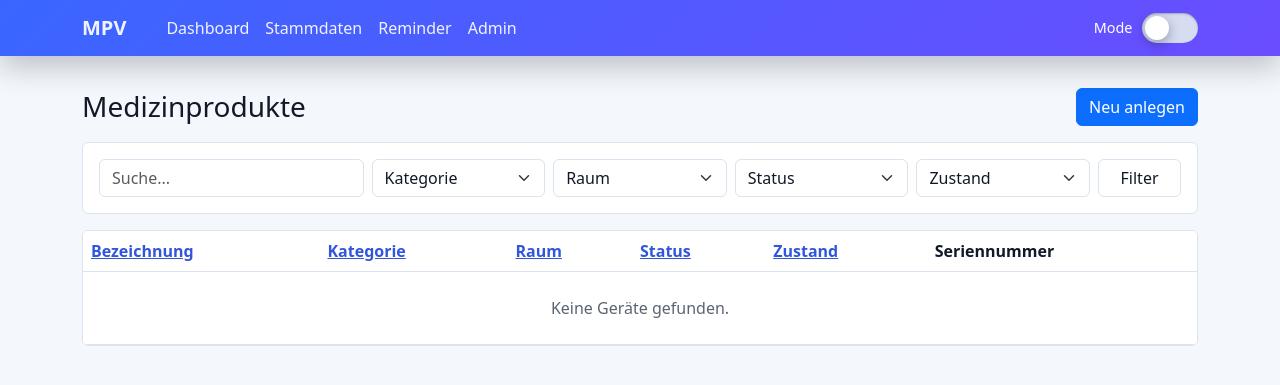
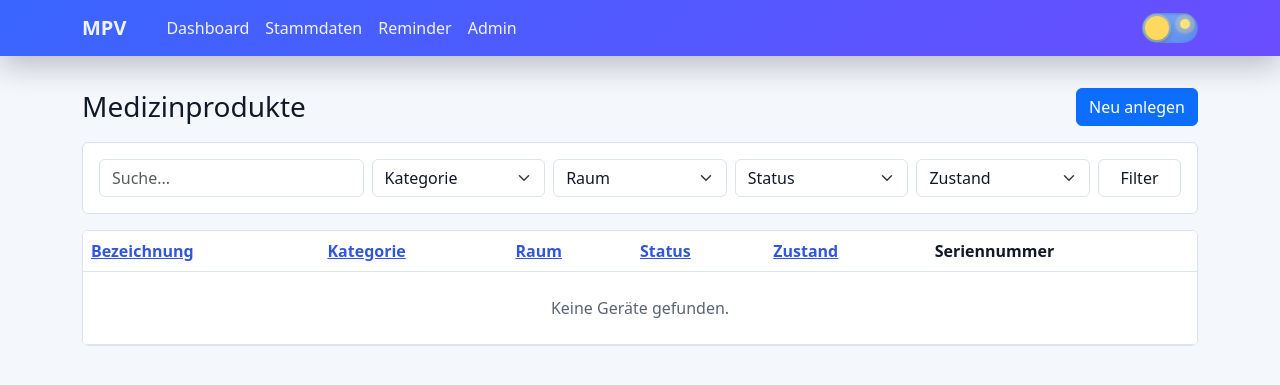
Before and after one commit to fjhzi/MPV, a Django app: page / in a window 1280 px wide. Shown: the top 385 px of the page. Run offline with Django 5.2, Linux system fonts and the light colour scheme; data that the repository does not hold is empty.

Commit message:
fix(ui): make day-night toggle states clearly distinct

```diff
--- a/templates/base.html
+++ b/templates/base.html
@@ -18,8 +18,7 @@
       --mpv-muted: #5b6472;
       --row-overdue: #f8d7da;
       --row-warning: #fff3cd;
-      --toggle-track: #d6ddf0;
-      --toggle-knob: #ffffff;
+      --toggle-crater: #d2d9ea;
     }
 
     html[data-theme="dark"] {
@@ -34,8 +33,7 @@
       --mpv-muted: #afbdd6;
       --row-overdue: rgba(248, 88, 112, 0.25);
       --row-warning: rgba(255, 201, 87, 0.22);
-      --toggle-track: #3a4d70;
-      --toggle-knob: #f9f3c4;
+      --toggle-crater: #dbe4ff;
     }
 
     body {
@@ -66,9 +64,6 @@
     .theme-toggle {
       display: inline-flex;
       align-items: center;
-      gap: 0.6rem;
-      color: #fff;
-      font-size: 0.9rem;
       user-select: none;
     }
 
@@ -81,19 +76,43 @@
       width: 56px;
       height: 30px;
       border-radius: 999px;
-      background: var(--toggle-track);
-      transition: background-color 0.25s ease;
-      box-shadow: inset 0 1px 2px rgba(0, 0, 0, 0.25);
+      background: linear-gradient(135deg, #7fb6ff, #5a86ee);
+      transition: background-color 0.25s ease, background-image 0.25s ease;
+      box-shadow: inset 0 1px 3px rgba(0, 0, 0, 0.22);
       cursor: pointer;
+      overflow: hidden;
+    }
+
+    .theme-toggle .track::before,
+    .theme-toggle .track::after {
+      content: "";
+      position: absolute;
+      pointer-events: none;
+      transition: opacity 0.28s ease;
     }
 
     .theme-toggle .track::before {
-      content: "☀️";
-      position: absolute;
-      top: 4px;
-      left: 6px;
-      font-size: 14px;
-      opacity: 0.85;
+      width: 10px;
+      height: 10px;
+      top: 6px;
+      right: 8px;
+      border-radius: 50%;
+      background: #ffe27a;
+      box-shadow:
+        0 0 0 5px rgba(255, 226, 122, 0.2),
+        0 0 10px rgba(255, 226, 122, 0.75);
+      opacity: 1;
+    }
+
+    .theme-toggle .track::after {
+      inset: 0;
+      border-radius: inherit;
+      opacity: 0;
+      background:
+        radial-gradient(circle at 22% 35%, rgba(255, 255, 255, 0.85) 0 1.2px, transparent 1.3px),
+        radial-gradient(circle at 36% 62%, rgba(255, 255, 255, 0.75) 0 1.2px, transparent 1.3px),
+        radial-gradient(circle at 79% 34%, rgba(255, 255, 255, 0.7) 0 1.1px, transparent 1.2px),
+        linear-gradient(135deg, #233147, #182235);
     }
 
     .theme-toggle .knob {
@@ -103,19 +122,58 @@
       width: 24px;
       height: 24px;
       border-radius: 50%;
-      background: var(--toggle-knob);
-      transition: transform 0.28s cubic-bezier(.34, 1.56, .64, 1), background-color 0.25s ease;
-      box-shadow: 0 4px 12px rgba(15, 23, 36, 0.35);
+      background: #ffd85f;
+      transition: transform 0.28s cubic-bezier(.34, 1.56, .64, 1), background-color 0.25s ease, box-shadow 0.25s ease;
+      box-shadow:
+        0 0 0 2px rgba(255, 216, 95, 0.35),
+        0 4px 10px rgba(15, 23, 36, 0.3);
+    }
+
+    .theme-toggle .knob::before,
+    .theme-toggle .knob::after {
+      content: "";
+      position: absolute;
+      border-radius: 50%;
+      background: var(--toggle-crater);
+      opacity: 0;
+      transition: opacity 0.2s ease;
+    }
+
+    .theme-toggle .knob::before {
+      width: 7px;
+      height: 7px;
+      top: 6px;
+      left: 5px;
+    }
+
+    .theme-toggle .knob::after {
+      width: 4px;
+      height: 4px;
+      top: 14px;
+      left: 13px;
+    }
+
+    .theme-toggle input:checked + .track {
+      background: #233147;
     }
 
     .theme-toggle input:checked + .track .knob {
       transform: translateX(26px);
+      background: #f4f6ff;
+      box-shadow: 0 4px 10px rgba(15, 23, 36, 0.38);
     }
 
     .theme-toggle input:checked + .track::before {
-      content: "🌙";
-      left: auto;
-      right: 7px;
+      opacity: 0;
+    }
+
+    .theme-toggle input:checked + .track::after {
+      opacity: 1;
+    }
+
+    .theme-toggle input:checked + .track .knob::before,
+    .theme-toggle input:checked + .track .knob::after {
+      opacity: 1;
     }
 
     .card,
@@ -169,7 +227,6 @@
     </div>
 
     <label class="theme-toggle mb-0" for="theme-switch">
-      <span>Mode</span>
       <input type="checkbox" id="theme-switch" aria-label="Dark Mode umschalten">
       <span class="track"><span class="knob"></span></span>
     </label>
```
